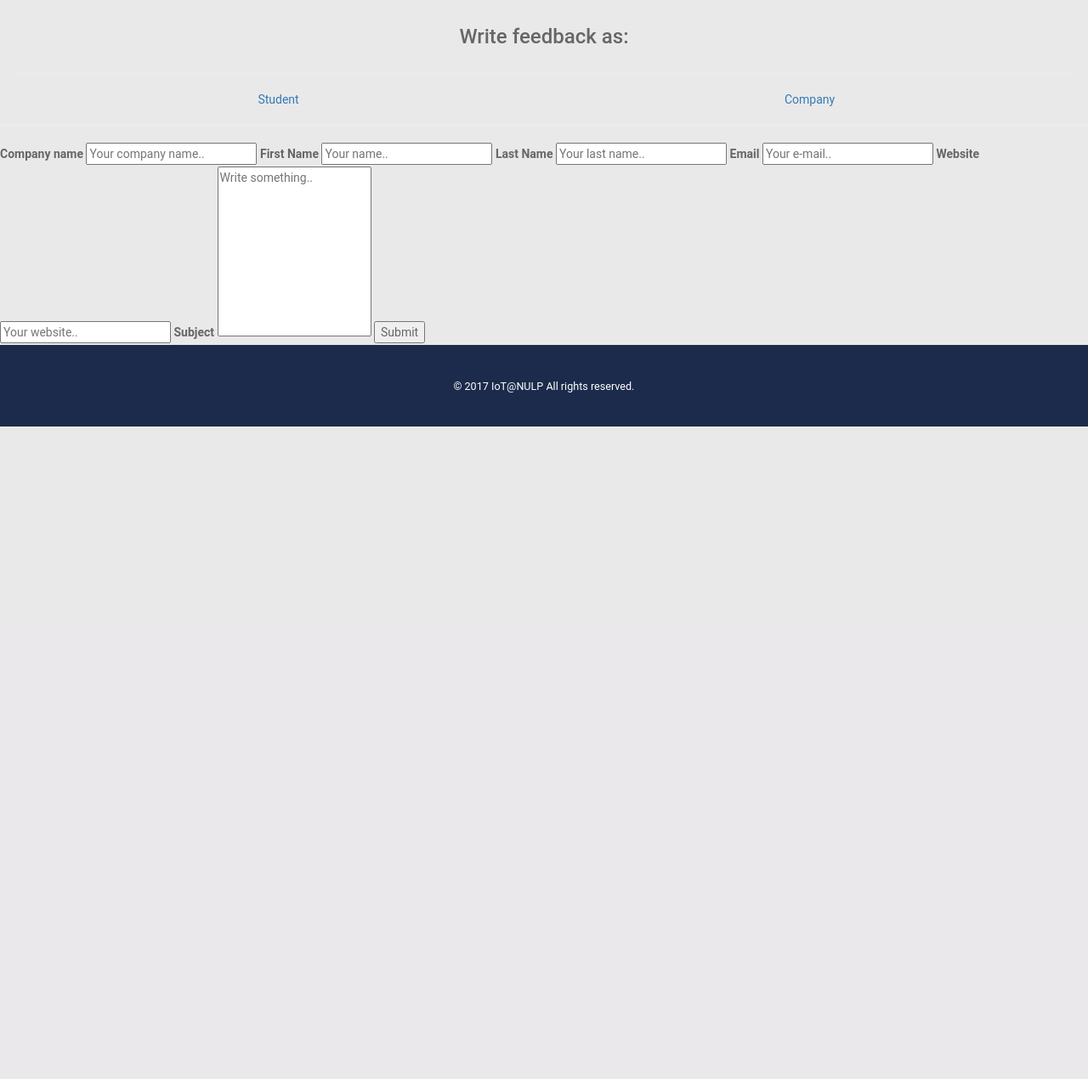
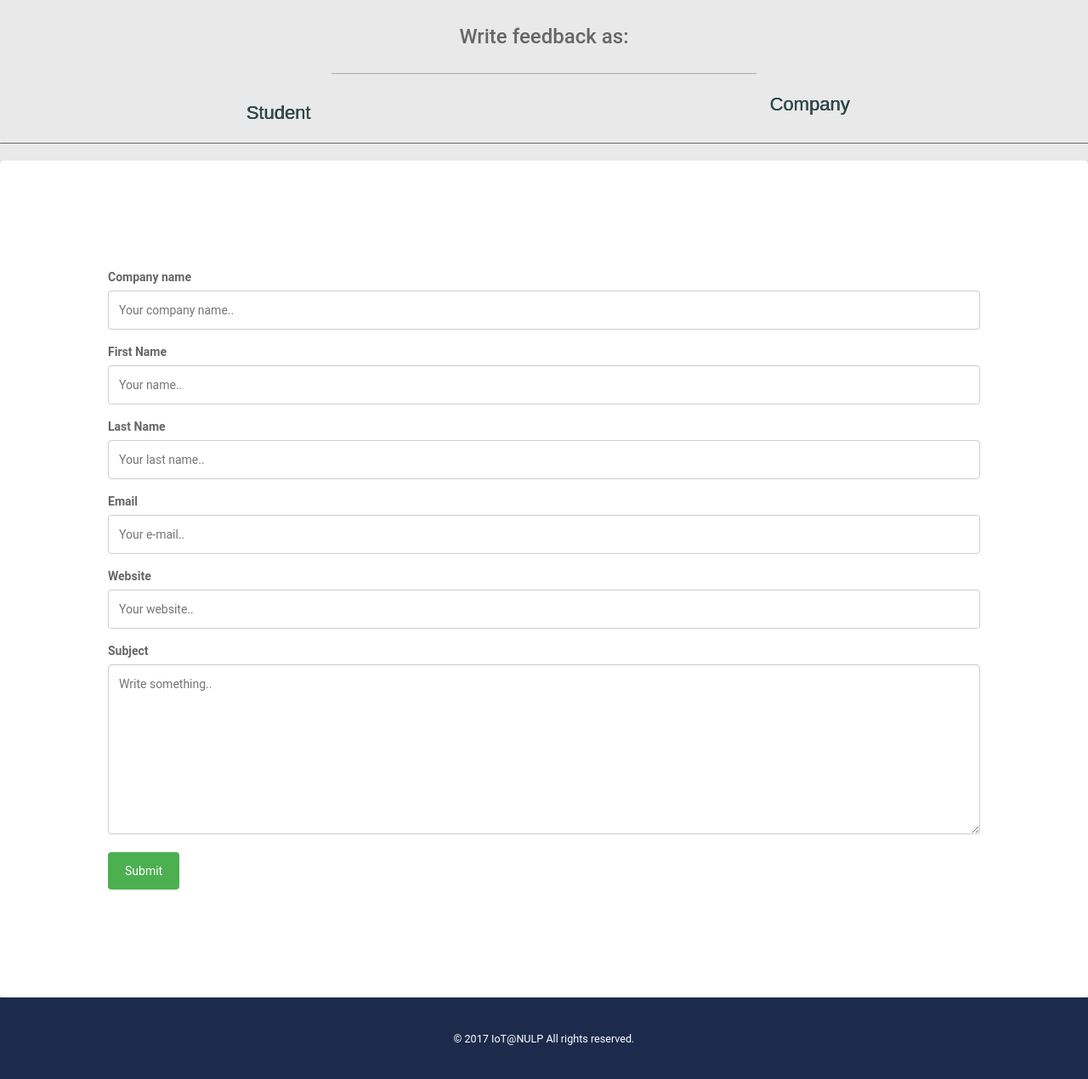
Before and after one commit to teamimperial/Back-end-, a Flask app: template templates/feedback-company.html in a window 1280 px wide. Shown: the part 64-1334 px from the top of the page at 85% size. Before the commit the page ends 566 px from the top, so only its background shows below. Run offline with Flask 2, Linux system fonts and the light colour scheme; the template is opened without the code that fills it, so the values that code supplies are empty; some libraries are stand-ins or nearby versions.

Commit message:
fix some bugs

```diff
--- /dev/null
+++ b/static/css/feedback-page.css
@@ -0,0 +1,64 @@
+/* Style inputs with type="text", select elements and textareas */
+input[type=text], select, textarea {
+	width: 100%; /* Full width */
+	padding: 12px; /* Some padding */
+	border: 1px solid #ccc; /* Gray border */
+	border-radius: 4px; /* Rounded borders */
+	box-sizing: border-box; /* Make sure that padding and width stays in place */
+	margin-top: 1px; /* Add a top margin */
+	margin-bottom: 16px; /* Bottom margin */
+	resize: vertical /* Allow the user to vertically resize the textarea (not horizontally) */
+}
+
+/* Style the submit button with a specific background color etc */
+input[type=submit] {
+	background-color: #4CAF50;
+	color: white;
+	padding: 12px 20px;
+	border: none;
+	border-radius: 4px;
+	cursor: pointer;
+}
+
+/* When moving the mouse over the submit button, add a darker green color */
+input[type=submit]:hover {
+	background-color: #45a049;
+}
+
+/* Add a background color and some padding around the form */
+.tableble {
+	border-radius: 5px;
+	background-color: white;
+	padding: 127px;
+
+}
+
+.text3{
+	padding-top: 10px;
+	text-shadow: 0.3px 0.1px 0px #000000;
+	font-family: "Palatino serif", sans-serif;
+	font-size: 22px;
+	text-align: center;
+	text-decoration: none;
+	color: darkslategray;
+}
+
+.text3:hover{
+	color: #4CAF4F;
+}
+
+.hr1 {
+	border: none;
+	background-color: darkgrey;
+	height: 0.5px;
+	width: 500px;
+	border-radius: 100px;
+}
+
+.hr2 {
+	border: none;
+	background-color: dimgrey;
+	height: 1px;
+	width: 1300px;
+	border-radius: 10px;
+}
--- a/templates/feedback-company.html
+++ b/templates/feedback-company.html
@@ -3,11 +3,11 @@
 <head>
 	<meta charset="UTF-8">
 	<title>Course</title><meta name="viewport" content="width=device-width, initial-scale=1">
-	<link rel='stylesheet' href='css/bootstrap.min.css'>
-	<link rel='stylesheet' href='css/magnific-popup.css'>
-	<link rel="stylesheet" href="css/style.css">
-	<link rel="stylesheet" href="css/feedback.css">
-	<link rel="stylesheet" href="css/feedback-page.css">
+	<link rel='stylesheet' href='../static/css/bootstrap.min.css'>
+	<link rel='stylesheet' href='../static/css/magnific-popup.css'>
+	<link rel="stylesheet" href="../static/css/style.css">
+	<link rel="stylesheet" href="../static/css/feedback.css">
+	<link rel="stylesheet" href="../static/css/feedback-page.css">
 </head>
 <body>
 <nav class="navbar navbar-inverse">
@@ -15,7 +15,7 @@
 		<div class="navbar-header">
 			<a class="navbar-brand" href="#">
 				<div class="logo-wrapper">
-					<img class="logo" src="images/logo.png" width="100px"/>
+					<img class="logo" src="../static/images/logo.png" width="100px"/>
 				</div>
 			</a>
 			<button class="navbar-toggle collapsed" data-toggle="collapse" data-target=".navHeaderCollapse">
@@ -86,9 +86,9 @@
 	</div>
 </footer>
 
-<script src='js/jquery.min.js'></script>
-<script src='js/scroolreveal.js'></script>
-<script src='js/bootstrap.min.js'></script>
-<script src='js/magnific-popup.js'></script>
+<script src='../static/js/jquery.min.js'></script>
+<script src='../static/js/scroolreveal.js'></script>
+<script src='../static/js/bootstrap.min.js'></script>
+<script src='../static/js/magnific-popup.js'></script>
 </body>
 </html
```
Also changed, not shown: static/css/feedback.css (added, +50 -0 lines).
